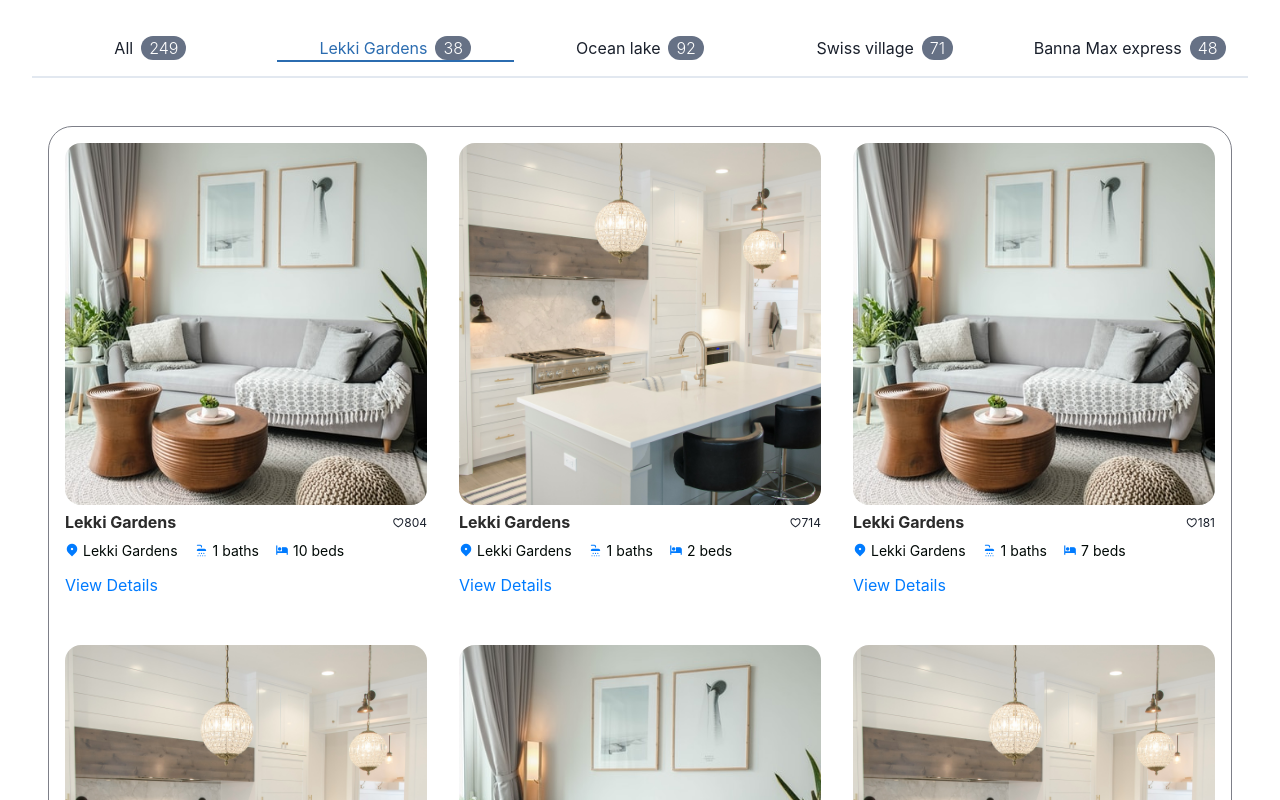
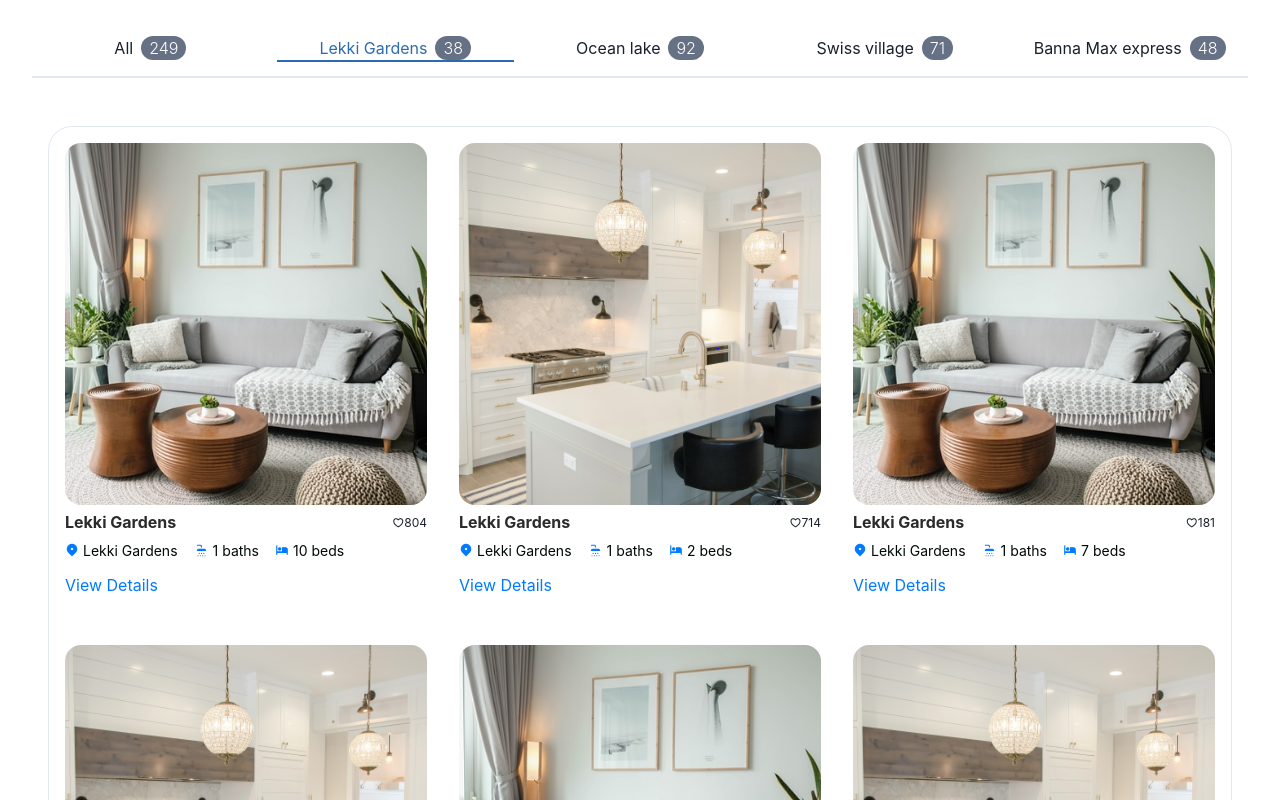
Before and after one commit to onyedikachi23/fastamoni-real-estate-website, a React (Vite) app: page / in a window 1280 px wide. Shown: the part 820-1620 px from the top of the page. Built offline with nearby package versions, Linux system fonts and the light colour scheme.

Commit message:
made border-color on ul container lighter gray

```diff
--- a/src/components/main/featured-projects/projects-list/projects-list.jsx
+++ b/src/components/main/featured-projects/projects-list/projects-list.jsx
@@ -103,7 +103,7 @@ export default function ProjectsList({
 				listStyleType="none"
 				margin={0}
 				marginBottom={4}
-				border="1px solid #7D7F88">
+				border="1px solid rgb(226, 232, 240)">
 				<Grid
 					gap={8}
 					rowGap={12}
```
